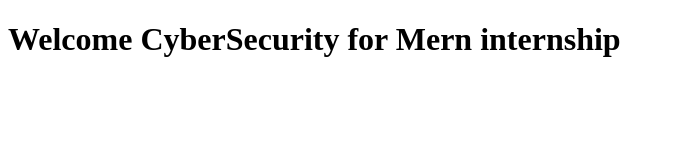
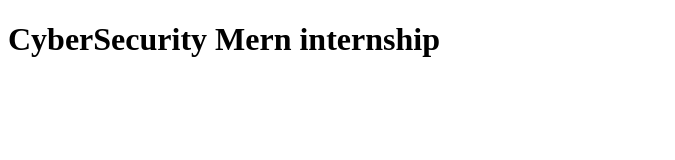
Before and after one commit to manisharaja12/mern, a plain HTML site: page index.html in a window 1280 px wide. Shown: the whole page, without its empty margins (0-675 px from the left). Drawn offline with Linux system fonts and the light colour scheme.

Commit message:
save changes

```diff
--- a/index.html
+++ b/index.html
@@ -6,6 +6,6 @@
     <title>mern internship</title>
 </head>
 <body>
-    <h1>Welcome CyberSecurity for Mern internship <h1>
+    <h1>CyberSecurity Mern internship <h1>
 </body>
 </html>
```
